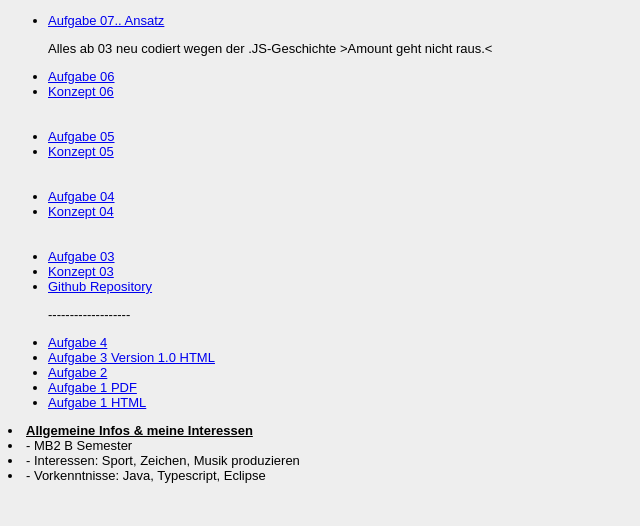
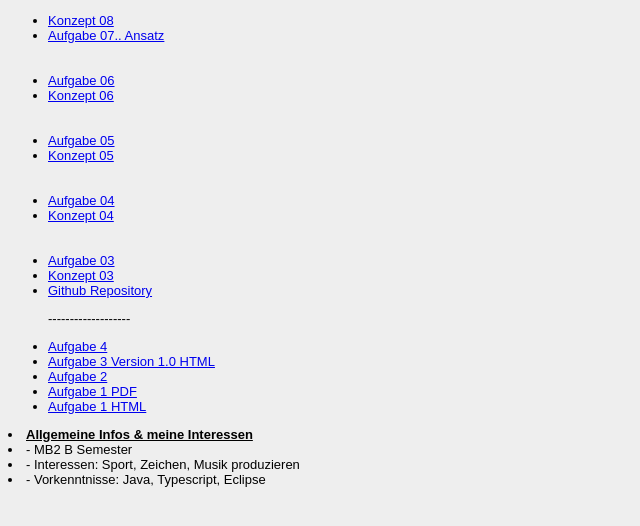
Before and after one commit to weiberta/EIA2, a website: page Steckbrief/steckbrief.htm in a window 1280 px wide. Shown: the whole page, without its empty margins (0-640 px from the left). Drawn offline with Linux system fonts and the light colour scheme.

Commit message:
Update steckbrief.htm

```diff
--- a/Steckbrief/steckbrief.htm
+++ b/Steckbrief/steckbrief.htm
@@ -13,10 +13,9 @@ body {
 </head>
 
 <body>
-
-<ul>   <li> <a href="https://weiberta.github.io/EIA2/afg07.pdf" target="_blank">Aufgabe 07.. Ansatz</a> </li>
-
-	<p>Alles ab 03 neu codiert wegen der .JS-Geschichte >Amount geht nicht raus.< </p>
+<ul>   <li> <a href="https://weiberta.github.io/EIA2/Aufgabe08/Konzept08.pdf" target="_blank">Konzept 08</a> </li>
+	<li> <a href="https://weiberta.github.io/EIA2/afg07.pdf" target="_blank">Aufgabe 07.. Ansatz</a> </li>
+	<br> </br>
 	<li> <a href="https://weiberta.github.io/EIA2/06AUFGABE-Server/CLIENT/HTML.html" target="_blank">Aufgabe 06</a> </li>
 	<li> <a href="http://weiberta.github.io/EIA2/AUFGABE-6/SERVER/Konzept/Dok2.pdf" target="_blank">Konzept 06</a> </li>
 	<br> </br>
```
